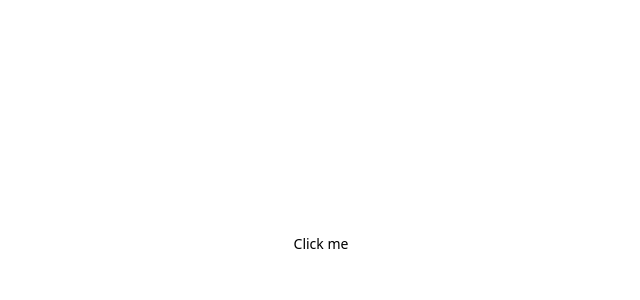
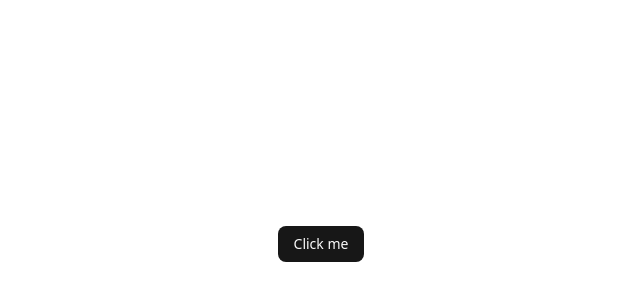
Before and after one commit to Guidetti-Daniele/dashboard-nurale, a React (Vite) app: page / in a window 1280 px wide. Shown: the part 156-456 px from the top of the page, without its empty margins (319-959 px from the left). Built offline with nearby package versions, Linux system fonts and the light colour scheme.

Commit message:
Removed default css 2

```diff
--- a/src/index.css
+++ b/src/index.css
@@ -2,6 +2,75 @@
 @import "tw-animate-css";
 
 @custom-variant dark (&:is(.dark *));
+
+:root {
+  --radius: 0.625rem;
+  --background: oklch(1 0 0);
+  --foreground: oklch(0.145 0 0);
+  --card: oklch(1 0 0);
+  --card-foreground: oklch(0.145 0 0);
+  --popover: oklch(1 0 0);
+  --popover-foreground: oklch(0.145 0 0);
+  --primary: oklch(0.205 0 0);
+  --primary-foreground: oklch(0.985 0 0);
+  --secondary: oklch(0.97 0 0);
+  --secondary-foreground: oklch(0.205 0 0);
+  --muted: oklch(0.97 0 0);
+  --muted-foreground: oklch(0.556 0 0);
+  --accent: oklch(0.97 0 0);
+  --accent-foreground: oklch(0.205 0 0);
+  --destructive: oklch(0.577 0.245 27.325);
+  --border: oklch(0.922 0 0);
+  --input: oklch(0.922 0 0);
+  --ring: oklch(0.708 0 0);
+  --chart-1: oklch(0.646 0.222 41.116);
+  --chart-2: oklch(0.6 0.118 184.704);
+  --chart-3: oklch(0.398 0.07 227.392);
+  --chart-4: oklch(0.828 0.189 84.429);
+  --chart-5: oklch(0.769 0.188 70.08);
+  --sidebar: oklch(0.985 0 0);
+  --sidebar-foreground: oklch(0.145 0 0);
+  --sidebar-primary: oklch(0.205 0 0);
+  --sidebar-primary-foreground: oklch(0.985 0 0);
+  --sidebar-accent: oklch(0.97 0 0);
+  --sidebar-accent-foreground: oklch(0.205 0 0);
+  --sidebar-border: oklch(0.922 0 0);
+  --sidebar-ring: oklch(0.708 0 0);
+}
+
+.dark {
+  --background: oklch(0.145 0 0);
+  --foreground: oklch(0.985 0 0);
+  --card: oklch(0.205 0 0);
+  --card-foreground: oklch(0.985 0 0);
+  --popover: oklch(0.269 0 0);
+  --popover-foreground: oklch(0.985 0 0);
+  --primary: oklch(0.922 0 0);
+  --primary-foreground: oklch(0.205 0 0);
+  --secondary: oklch(0.269 0 0);
+  --secondary-foreground: oklch(0.985 0 0);
+  --muted: oklch(0.269 0 0);
+  --muted-foreground: oklch(0.708 0 0);
+  --accent: oklch(0.371 0 0);
+  --accent-foreground: oklch(0.985 0 0);
+  --destructive: oklch(0.704 0.191 22.216);
+  --border: oklch(1 0 0 / 10%);
+  --input: oklch(1 0 0 / 15%);
+  --ring: oklch(0.556 0 0);
+  --chart-1: oklch(0.488 0.243 264.376);
+  --chart-2: oklch(0.696 0.17 162.48);
+  --chart-3: oklch(0.769 0.188 70.08);
+  --chart-4: oklch(0.627 0.265 303.9);
+  --chart-5: oklch(0.645 0.246 16.439);
+  --sidebar: oklch(0.205 0 0);
+  --sidebar-foreground: oklch(0.985 0 0);
+  --sidebar-primary: oklch(0.488 0.243 264.376);
+  --sidebar-primary-foreground: oklch(0.985 0 0);
+  --sidebar-accent: oklch(0.269 0 0);
+  --sidebar-accent-foreground: oklch(0.985 0 0);
+  --sidebar-border: oklch(1 0 0 / 10%);
+  --sidebar-ring: oklch(0.439 0 0);
+}
 
 @theme inline {
   --radius-sm: calc(var(--radius) - 4px);
@@ -42,10 +111,18 @@
 }
 
 @layer base {
+
   * {
     @apply border-border outline-ring/50;
   }
+
   body {
     @apply bg-background text-foreground;
   }
+
+  button:not(:disabled),
+    [role="button"]:not(:disabled) {
+      cursor: pointer;
+  }
+
 }
```
